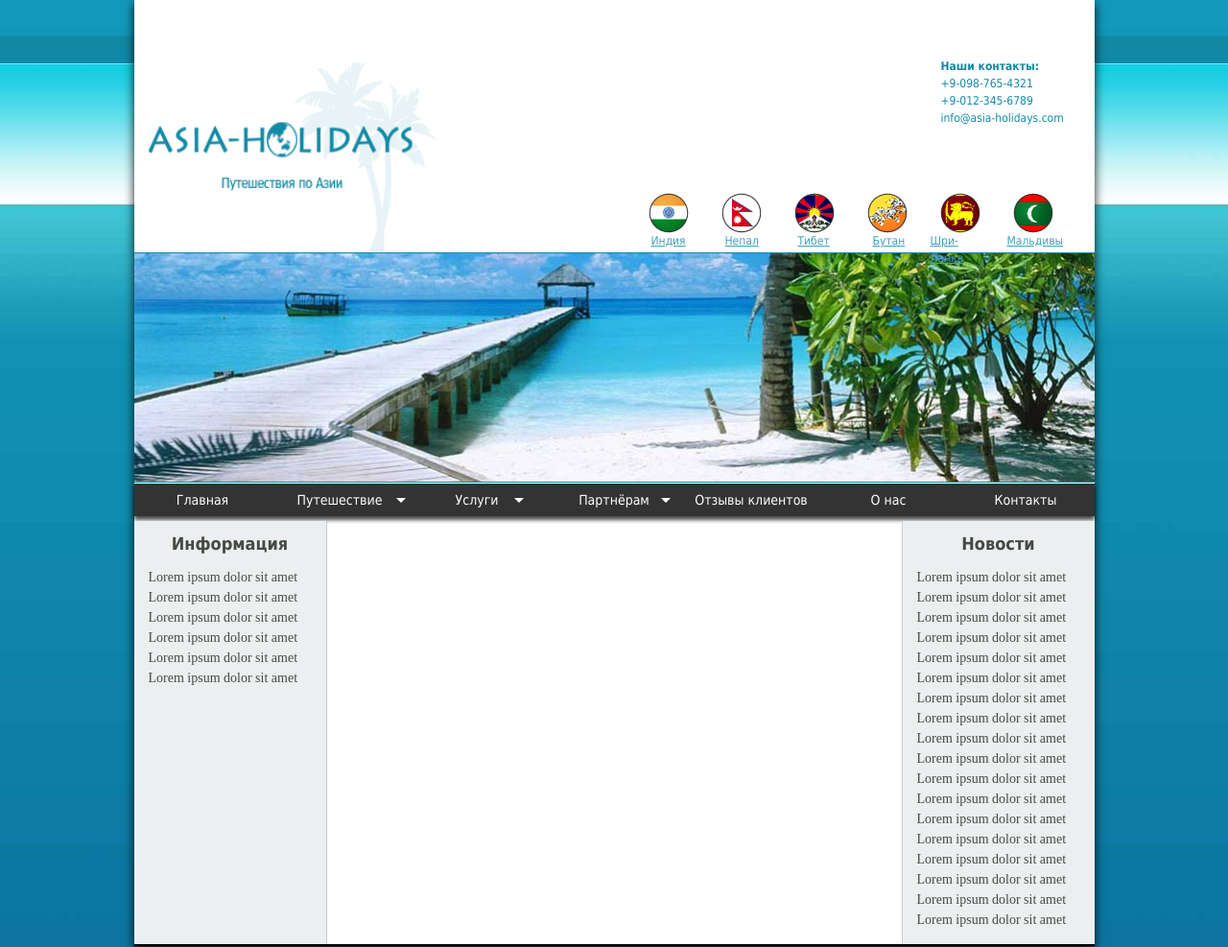
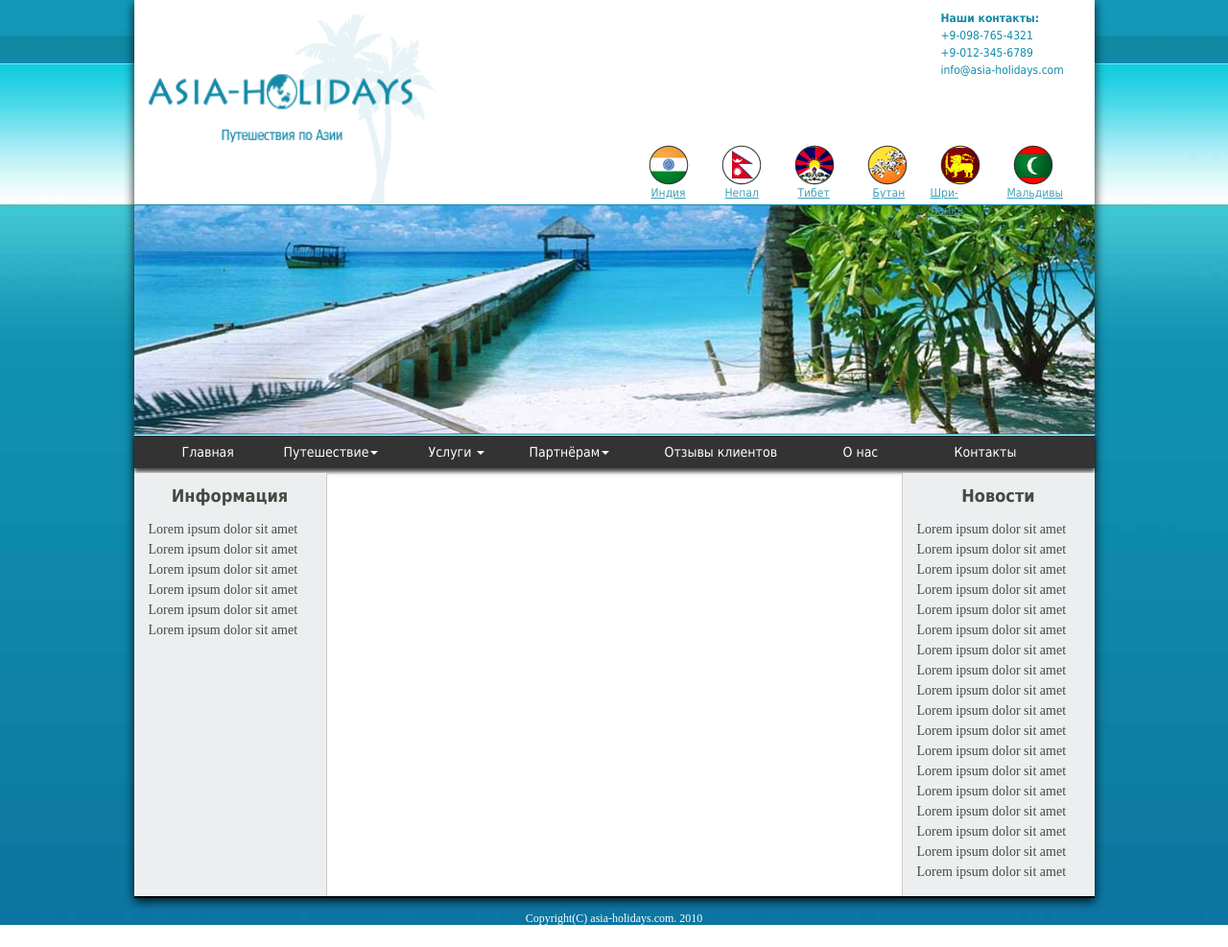
Before and after one commit to miamr33/4lesson, a plain HTML site: page index.html in a window 1280 px wide. Shown: the top 987 px of the page at 96% size. After the commit the page ends 964 px from the top, so only its background shows below. Drawn offline with Linux system fonts and the light colour scheme.

Commit message:
lined center panel

```diff
--- a/css/style.css
+++ b/css/style.css
@@ -1,10 +1,9 @@
 body {
     background: url(../img/fon.jpg);
-    height: 1000px;
+    height: 900px;
 }
 .page {
     width: 1001px;
-    padding-top: 50px;
     margin-left: auto;
     margin-right: auto;
     box-shadow: 0 3px 10px rgba(0,0,0,0.9);
@@ -110,10 +109,6 @@ body {
 
 /*CENTER_PANEL*/
 
-.submenu {
-    font-size: 14px;
-    font-family: "Tahoma";
-}
 .center_panel ul {
     display: block;
     box-shadow: 0 4px 4px rgba(0,0,0,0.7);
@@ -127,16 +122,15 @@ body {
 ul.menu > li {
     float: left;
     position: relative;
-    width: 143px;
+    width: 151px;
     height: 33px;
     border-bottom: 1px solid black;
 }
 ul.menu > li > a {
     font-size: 14px;
-    text-align: center;
     font-family: "Tahoma";
     display: block;
-    padding: 10px 0 10px ;
+    padding: 10px 5px 10px;
     color: white;
     background-color: #333333;
     text-decoration: none;
@@ -144,20 +138,29 @@ ul.menu > li > a {
 ul.submenu {
     display: block;
     position: absolute;
-    width: 143px;
-    top: 35px;
+    width: 151px;
     left: -999999px;
     background-color: white;
 }
+ul.menu > .service {
+    width: 105px;
+}
+.service ul.submenu {
+    width: 105px;
+}
+ul.menu > .partners {
+    width: 141px;
+}
+.service ul.partners {
+    width: 141px;
+}
 ul.submenu > li {
-    padding-top: -2px;
     display: block;
 }
 ul.submenu > li > a {
     font-size: 14px;
     font-family: "Tahoma";
     display: block;
-    text-align: center;
     padding: 5px;
     color: white;
     background-color: #333333;
@@ -167,29 +170,30 @@ ul.menu > li:hover > ul.submenu {
     display: block;
     left: 0;
 }
-.second:after{
+ul.menu > li:first-child > a {
+    padding-left: 50px;
+}
+.service a {
+    padding-left: 30px;
+}
+ul.menu li:nth-child(6) a {
+    padding-left: 40px;
+}
+.dropdown:after{
 	content: '';
     position: absolute;
-    left: 130px;
-	top: 15px;
-    border: 5px solid transparent;
-    border-top: 5px solid white;
+	top: 16px;
+    border: 4px solid transparent;
+    border-top: 4px solid white;
 }
-.third:after {
-	content: '';
-    position: absolute;
-    left: 110px;
-	top: 15px;
-    border: 5px solid transparent;
-    border-top: 5px solid white;
+.journey:after {
+	left: 95px;
 }
-.fourth:after {
-	content: '';
-    position: absolute;
-    left: 120px;
-	top: 15px;
-    border: 5px solid transparent;
-    border-top: 5px solid white;
+.service:after {
+    left: 55px;
+}
+.partners:after {
+    left: 80px;
 }
 
 /*CONTENT*/
--- a/index.html
+++ b/index.html
@@ -37,7 +37,7 @@
             <div class="center_panel">
                 <ul class="menu">
                     <li><a href="#">Главная</a></li>
-                    <li class="second"><a href="#">Путешествие</a>
+                    <li class="dropdown journey"><a href="#">Путешествие</a>
                         <ul class="submenu">
                             <li><a href="#">Путешествие 1</a></li>
                             <li><a href="#">Путешествие 2</a></li>
@@ -46,14 +46,14 @@
                             <li><a href="#">Путешествие 5</a></li>
                         </ul>
                     </li>
-                    <li class="third"><a href="#">Услуги</a>
+                    <li class="dropdown service"><a href="#">Услуги</a>
                         <ul class="submenu">
                             <li><a href="#">Услуга 1</a></li>
                             <li><a href="#">Услуга 2</a></li>
                             <li><a href="#">Услуга 3</a></li>
                         </ul>
                     </li>
-                    <li class="fourth"><a href="#">Партнёрам</a>
+                    <li class="dropdown partners"><a href="#">Партнёрам</a>
                         <ul class="submenu">
                             <li><a href="#">Партнёрам 1</a></li>
                             <li><a href="#">Партнёрам 2</a></li>
```
